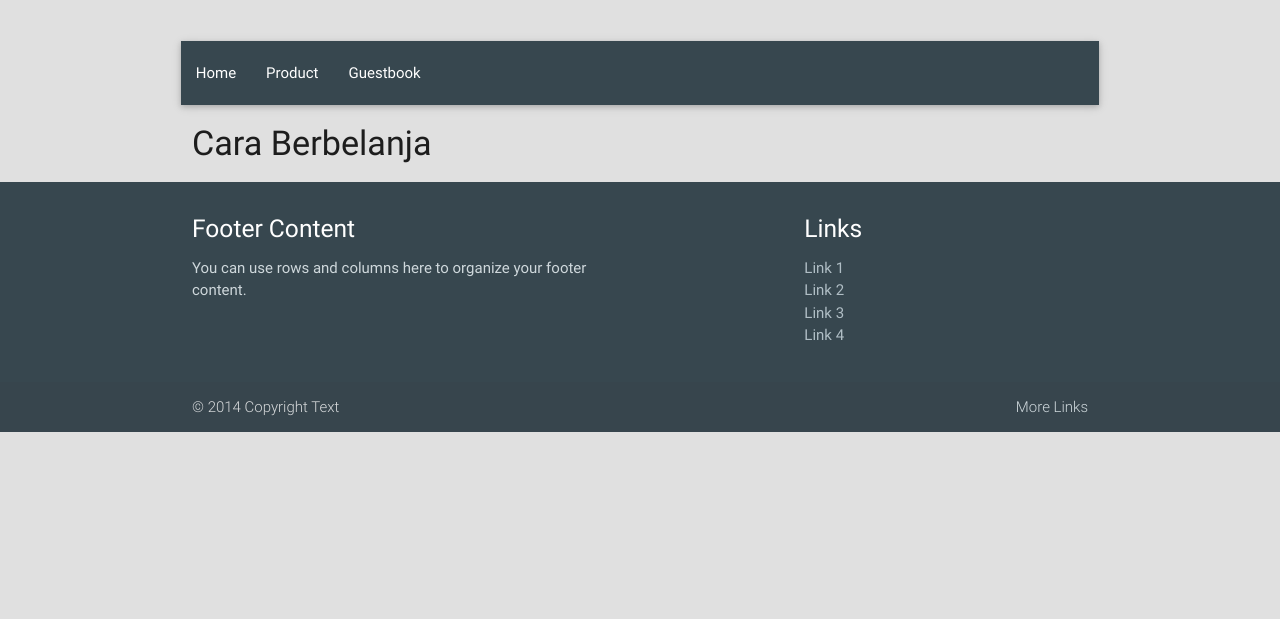
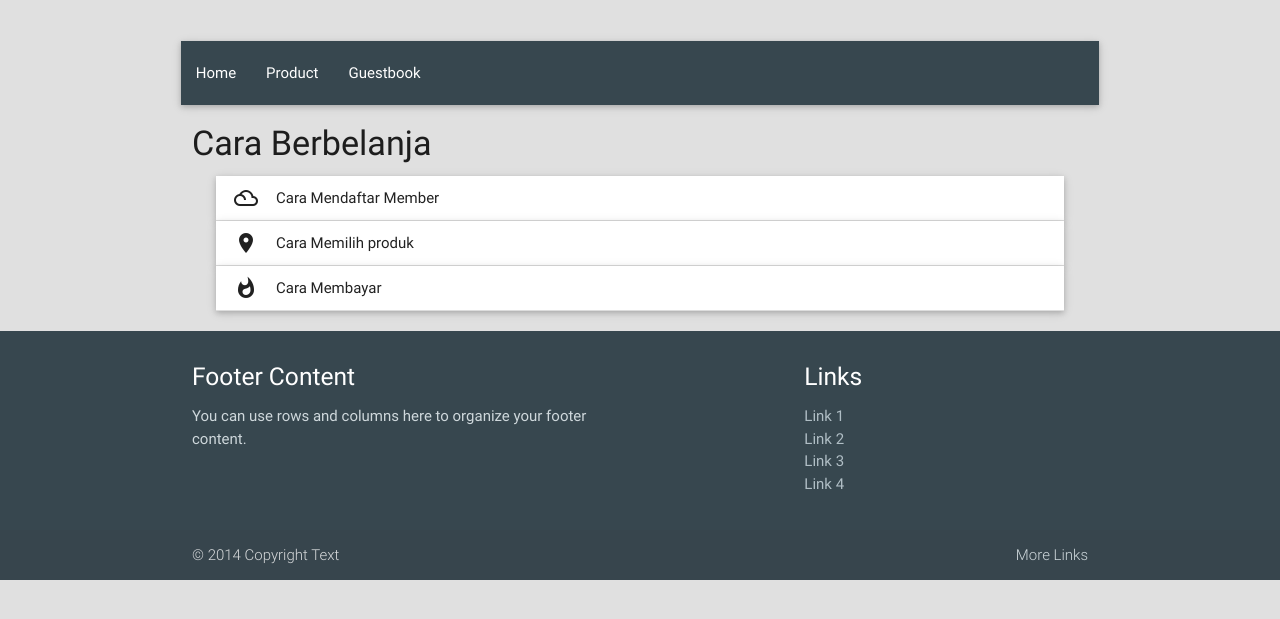
Before and after one commit to cahyo-saputro/basicmaterialize, a PHP site: page /index.php?page=product in a window 1280 px wide. Shown: the part 186-805 px from the top of the page. Run offline with PHP 8.4, Linux system fonts and the light colour scheme; some libraries are stand-ins or nearby versions.

Commit message:
tambah menu produk

```diff
--- a/guest.php
+++ b/guest.php
@@ -1,5 +1,5 @@
 		<div class="container">
-			<img class="responsive-img materialboxed" src="image/slide4">
+			<img class="responsive-img materialboxed" src="image/banner" width="100%">
 		</div>
 			<div class="row white">
 				<div class="container">
--- a/index.php
+++ b/index.php
@@ -1,6 +1,7 @@
 <html>
 	<head>
 		<!-- import materialize css -->
+		<link href="https://fonts.googleapis.com/icon?family=Material+Icons" rel="stylesheet">
 		<link type="text/css" rel="stylesheet" href="css/materialize.min.css" media="screen,projection" />
 		<!-- optimized for mobile -->
 		<meta name="viewport" content="width=device-width, initial-scale=1.0" />
--- a/product.php
+++ b/product.php
@@ -1,3 +1,25 @@
 <div class="container">
 	<h4 class="align-center">Cara Berbelanja</h4>
+
+	<ul class="collapsible popout" data-collapsible="accordion">
+		<li>
+			<div class="collapsible-header"><i class="material-icons">filter_drama</i>Cara Mendaftar Member</div>
+			<div class="collapsible-body"><p>Lorem ipsum dolor sit amet</p></div>
+		</li>
+		<li>
+			<div class="collapsible-header"><i class="material-icons">place</i>Cara Memilih produk</div>
+			<div class="collapsible-body"><p>Lorem ipsum dolor sit amet</p></div>
+		</li>
+		<li>
+			<div class="collapsible-header"><i class="material-icons">whatshot</i>Cara Membayar</div>
+			<div class="collapsible-body"><p>Lorem ipsum dolor sit amet</p></div>
+		</li>
+	</ul>
 </div>
+<script>
+	$(document).ready(function(){
+	    $('.collapsible').collapsible({
+	      accordion : false // A setting that changes the collapsible behavior to expandable instead of the default accordion style
+	    });
+	  });
+</script>
```
Also changed, not shown: 1 other file.
